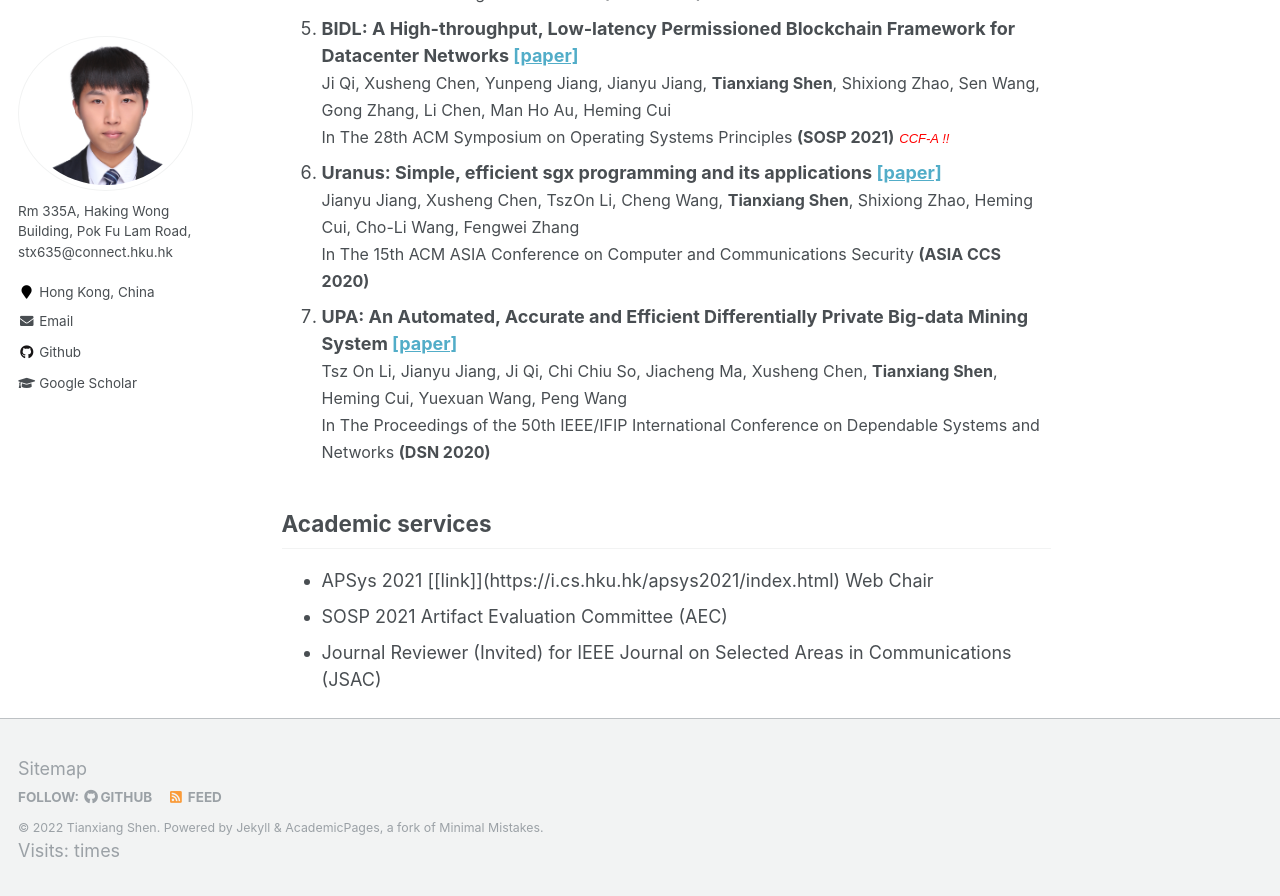
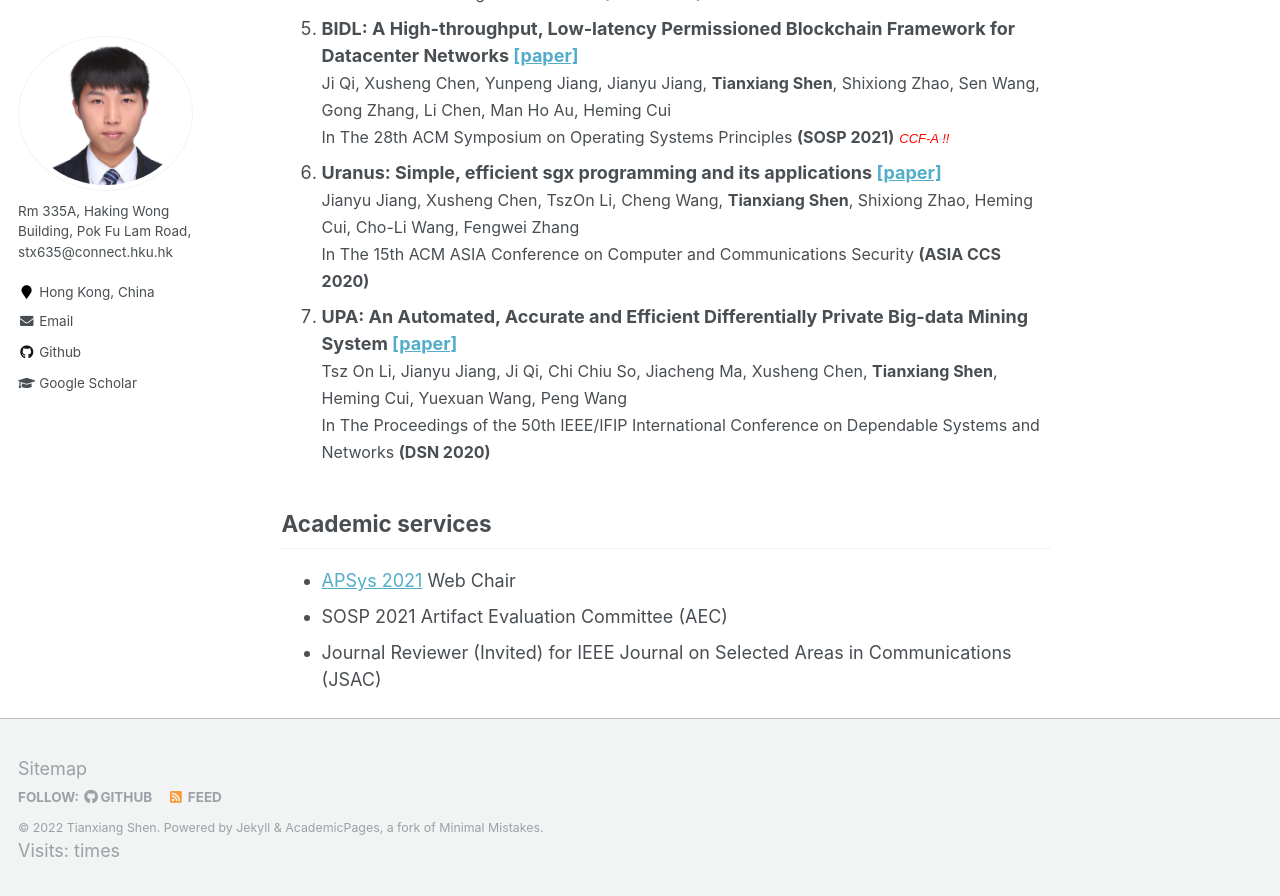
Before and after one commit to tianxiang999/tianxiang999.github.io, a Jekyll site: the page built from _pages/about.md, in a window 1280 px wide and 900 px high, scrolled down 1036 px. Shown: the top 896 px of the window. Built offline with Jekyll 4.4.1, drawn with Linux system fonts in a browser that asks for light colours; comment, search, counter and statistics services are not loaded.

Commit message:
Update about.md

```diff
--- a/_pages/about.md
+++ b/_pages/about.md
@@ -67,7 +67,7 @@ Publications
 Academic services
 -----
 <ul>
-  <li>APSys 2021 [[link]](https://i.cs.hku.hk/apsys2021/index.html) Web Chair</li>
+  <li><a href="https://i.cs.hku.hk/apsys2021/index.html" target="_blank" rel="noopener noreferrer">APSys 2021</a> Web Chair</li>
   <li>SOSP 2021 Artifact Evaluation Committee (AEC)</li>
   <li>Journal Reviewer (Invited) for IEEE Journal on Selected Areas in Communications (JSAC)</li>
 </ul>
```
